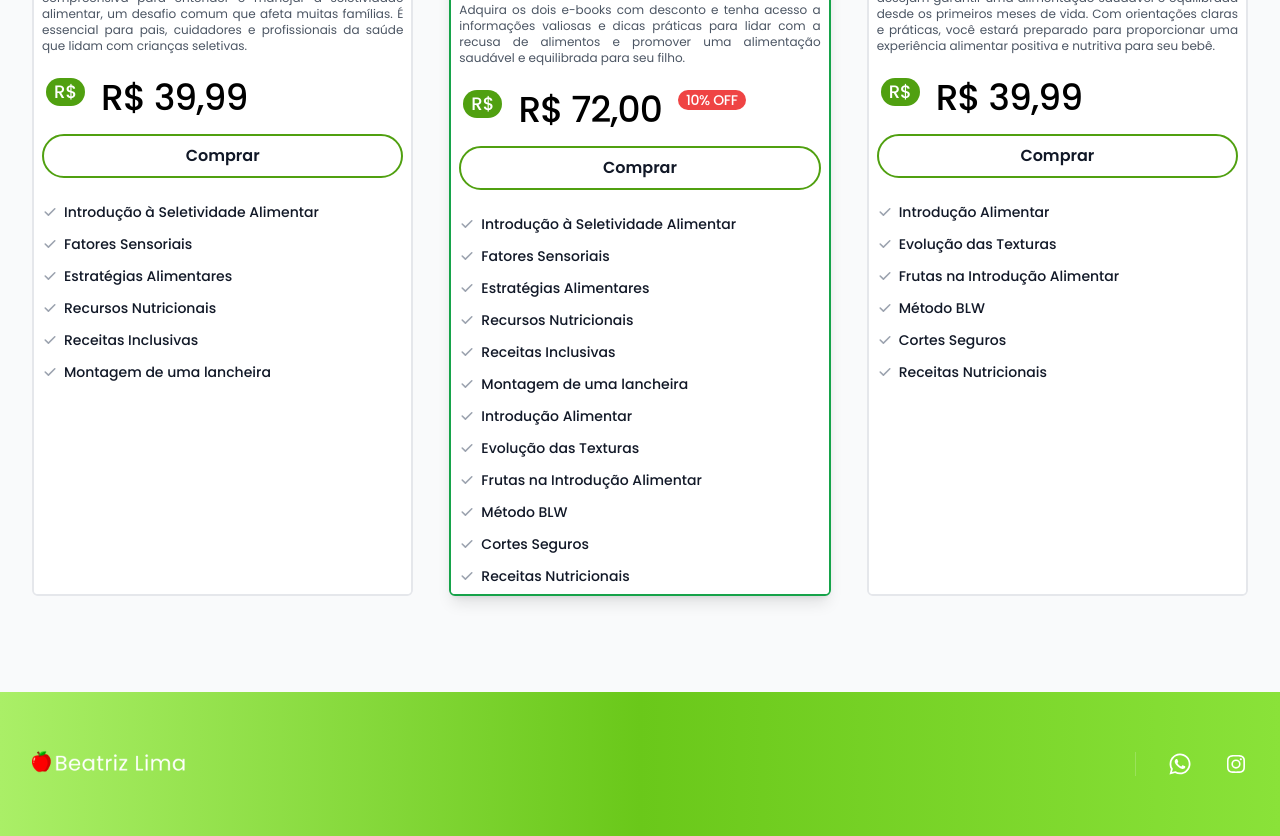
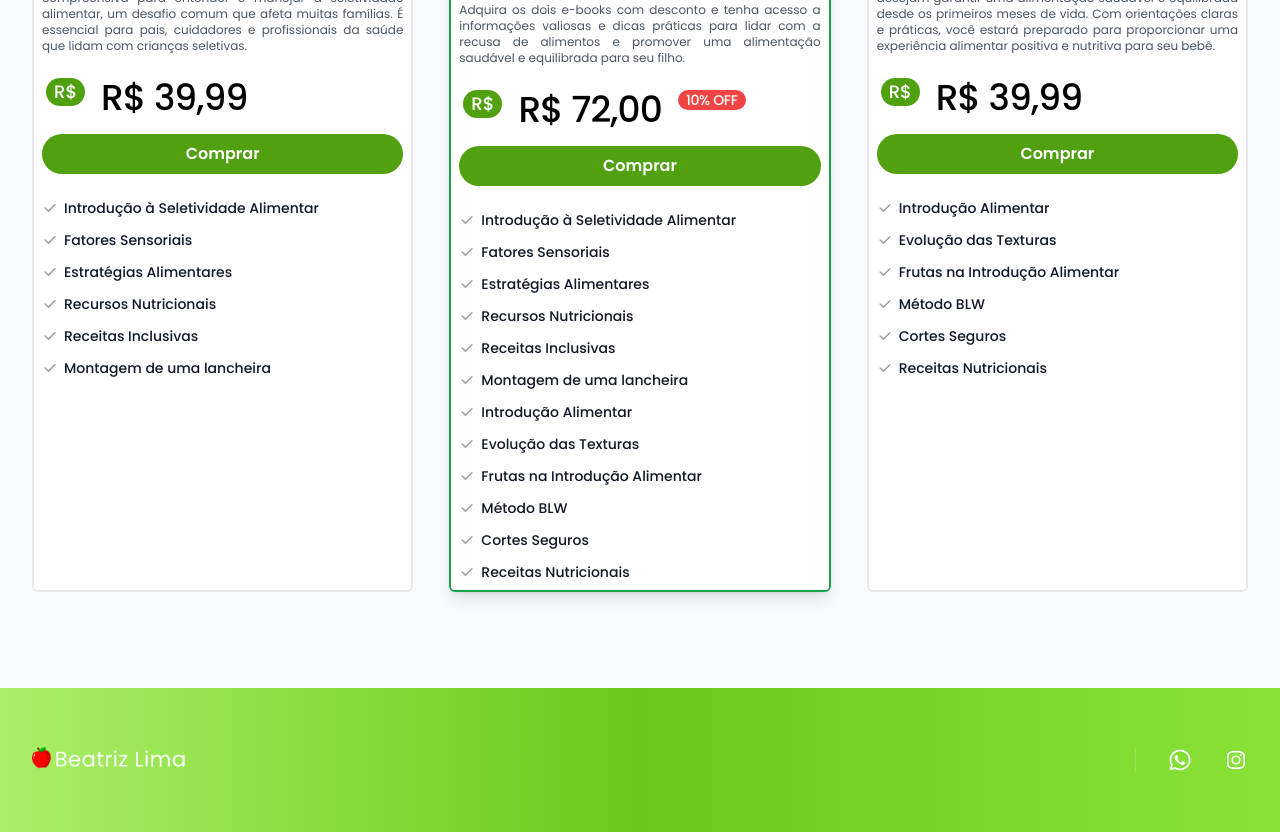
Before and after one commit to Giuzntt/landing-page-nutri, a React (Vite) app: page / in a window 1280 px wide. Shown: the part 2800-3636 px from the top of the page. Built offline with nearby package versions, Linux system fonts and the light colour scheme.

Commit message:
feat: Trocando cor do botao

```diff
--- a/src/components/CardSell.tsx
+++ b/src/components/CardSell.tsx
@@ -91,7 +91,9 @@ const CardSell: React.FC<CardProps> = ({
         <a
           href={buttonHref}
           target="_blank"
-          className="inline-flex items-center justify-center w-full px-3 py-2 mt-4 font-semibold text-gray-900 transition-all duration-200 bg-transparent border-2 rounded-full border-greenlanding-600 hover:bg-greenlanding-600 hover:text-white focus:text-white focus:bg-greenlanding-600"
+          // border-2 rounded-full border-greenlanding-600 hover:bg-greenlanding-600 hover:text-white focus:text-white focus:bg-greenlanding-600"
+
+          className="inline-flex items-center justify-center w-full px-3 py-2 mt-4 font-semibold text-white transition-all duration-200 bg-greenlanding-600 rounded-full hover:bg-greenlanding-700 hover:text-white focus:text-white focus:bg-greenlanding-700"
         >
           {buttonText}
         </a>
```
